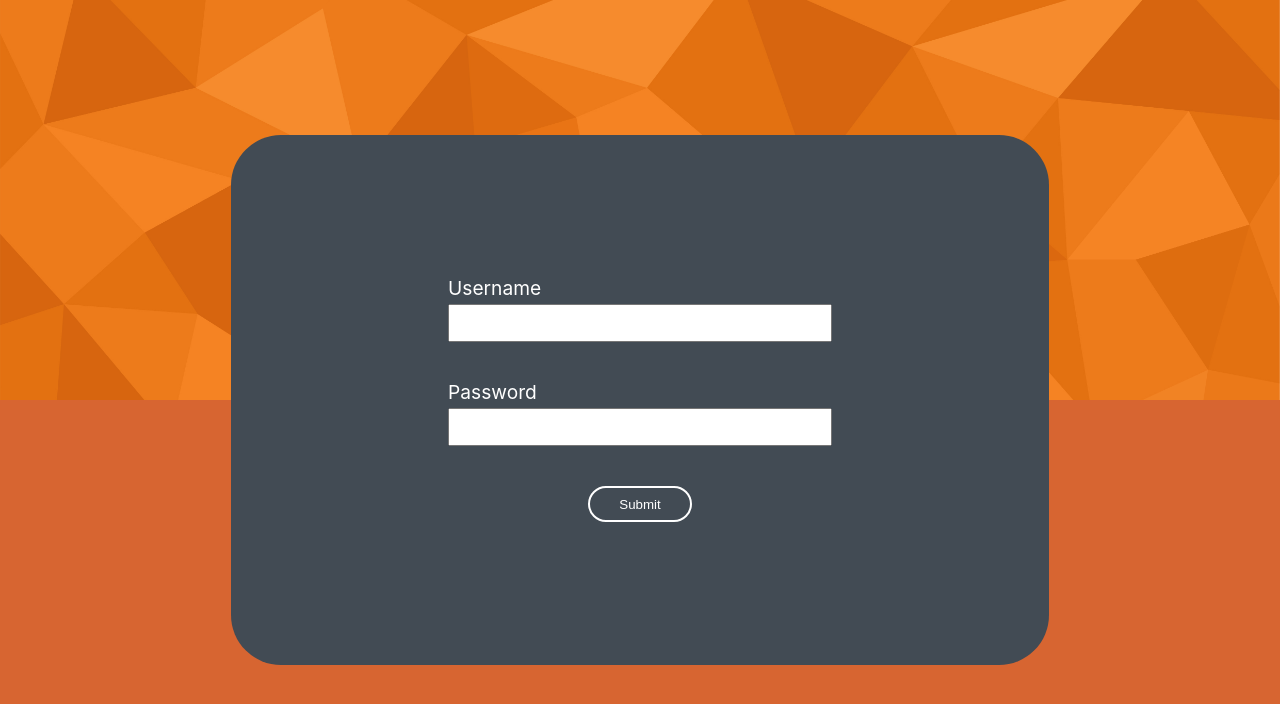
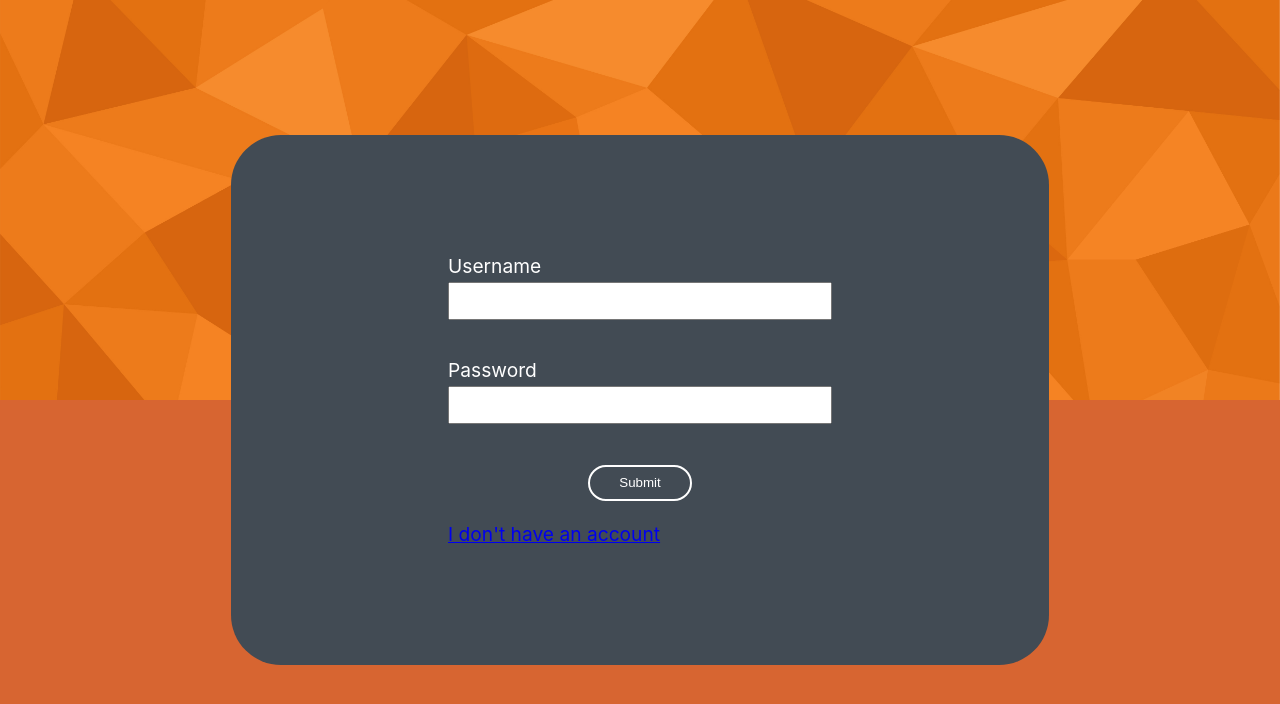
Before and after one commit to alberthattingh/data-classification-fe, a React (Create React App) app: page / in a window 1280 px wide. Shown: the top 704 px of the page. Built offline with nearby package versions, Linux system fonts and the light colour scheme.

Commit message:
UI update to login component

```diff
--- a/src/components/login/login.css
+++ b/src/components/login/login.css
@@ -25,6 +25,11 @@ form {
     justify-content: center;
     margin-bottom: 10%;
     width: 100%;
+}
+
+.new-acc {
+    margin-top: 5%;
+    margin-bottom: 0;
 }
 
 input {
--- a/src/components/login/login.js
+++ b/src/components/login/login.js
@@ -26,6 +26,9 @@ class Login extends React.Component {
                     <div className="submitDiv">
                         <input className="submitBtn" type="submit"/>
                     </div>
+                    <div className="form-group new-acc">
+                        <a href="#">I don't have an account</a>
+                    </div>
                 </form>
             </div>
         );
```
